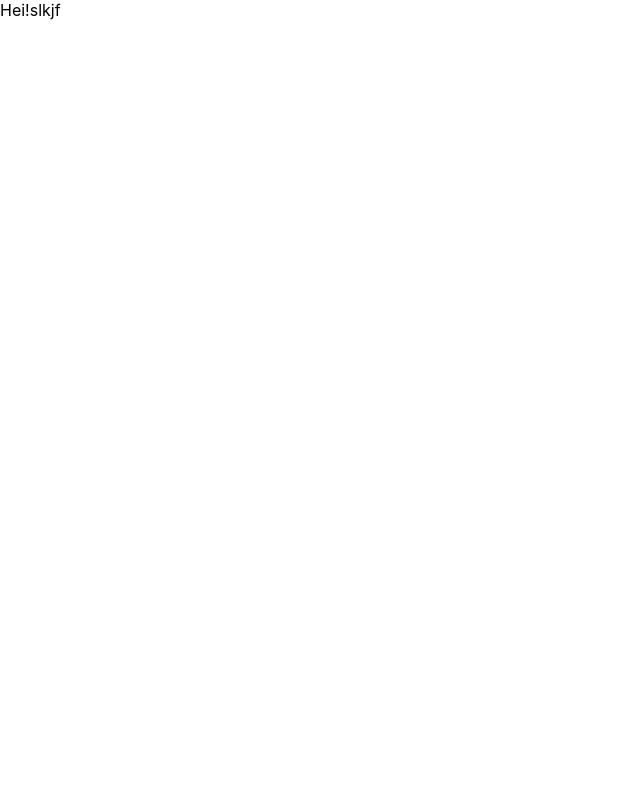
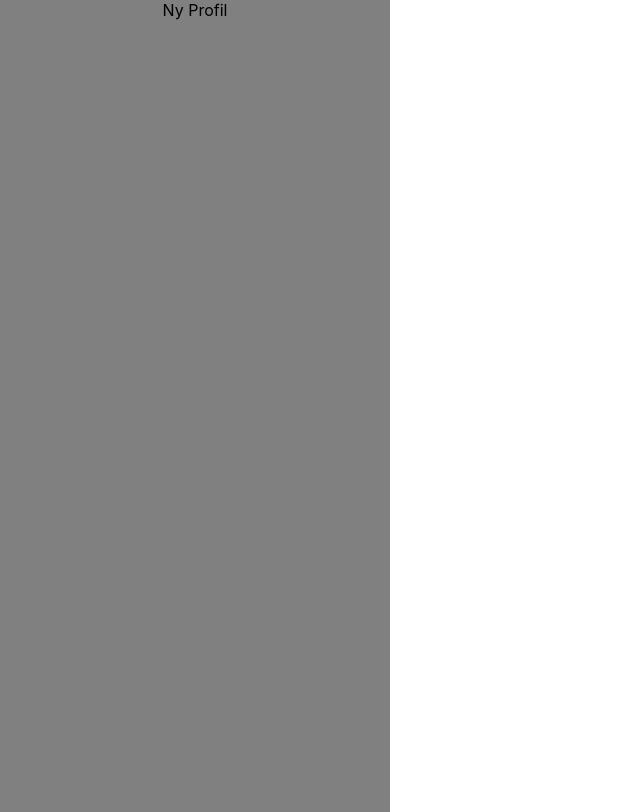
Before and after one commit to HoiskolensChemikerforening/DrikkespillFrontend, a React (Create React App) app in the folder drikkespill/: page /registreringsside in a window 1280 px wide. Shown: the whole page, without its empty margins (0-640 px from the left). Built offline with nearby package versions, Linux system fonts and the light colour scheme.

Commit message:
Create registration page

```diff
--- a/drikkespill/src/App.js
+++ b/drikkespill/src/App.js
@@ -4,12 +4,15 @@ import React from "react";
 import styled from "styled-components";
 import { Startside } from './pages/startside';
 
+import {BrowserRouter as Router, Routes, Route} from "react-router-dom";
+import {Registreringsside} from "./pages/registreringsside";
+import {MobileContainer} from "./Components/MobileContainer";
 
 function App() {
   return (
-    <div>
-      <Startside/>
-    </div>
+    <>
+      <Registreringsside/>
+  </>
   );
 }
 
--- a/drikkespill/src/Components/MobileContainer.jsx
+++ b/drikkespill/src/Components/MobileContainer.jsx
@@ -1,8 +1,11 @@
-import styled from 'styled-components':
+import styled from 'styled-components';
 
 const MobileContainer = styled.div`
     width: 390px;
     height: 812px;
+    background-color: grey;
+    display: flex;
+    justify-content: space-around;
     `;
 
 export {MobileContainer};
--- /dev/null
+++ b/drikkespill/src/pages/registreringsside.jsx
@@ -0,0 +1,30 @@
+import {MobileContainer} from "../Components/MobileContainer";
+import styled from 'styled-components';
+
+export const Registreringsside = () => (
+    <>
+    <MobileContainer>
+        <Column>
+            <Row>Ny Profil</Row>
+        </Column>
+    </MobileContainer>
+    </>
+
+);
+
+
+const Row = styled.div`
+        display: flex;
+        flex-direction: row;
+        width:  ;
+        justify-content: center;
+    `;
+
+const Container = styled.div`
+    color: black;
+    `;
+
+const Column = styled.div`
+    display: flex;
+    flex-direction: column;
+    `;
```
